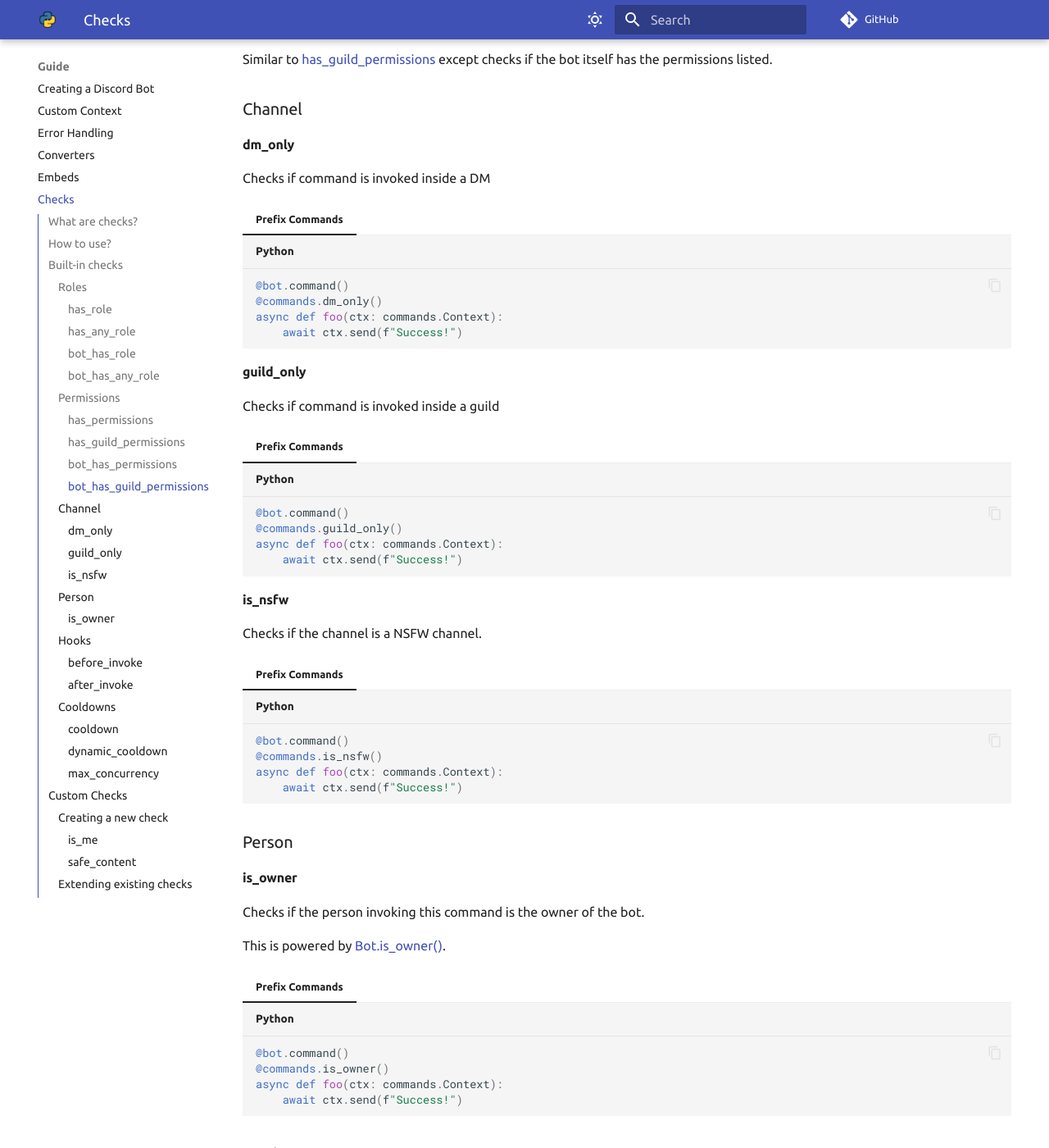
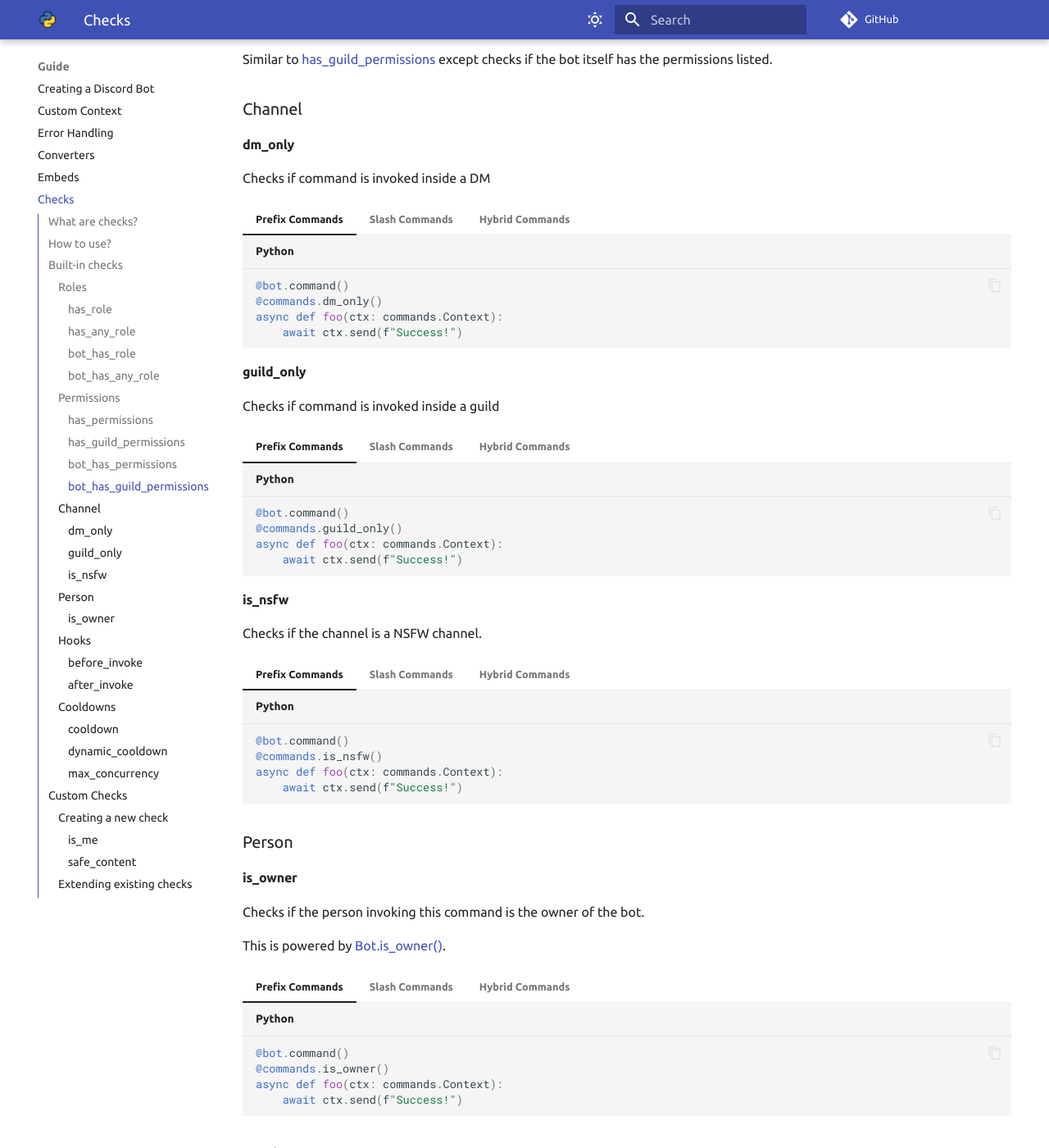
Before and after one commit to FallenDeity/discord.py-masterclass, an MkDocs documentation site: the page built from docs/checks.md, in a window 1280 px wide and 1400 px high, scrolled down 3297 px. Shown: the whole window at 82% size. Built offline with MkDocs 1.6.1 and Material for MkDocs 9.7.7, drawn with Linux system fonts in a browser that asks for light colours; comment, search, counter and statistics services are not loaded.

Commit message:
Fill missing parts

````diff
--- a/docs/checks.md
+++ b/docs/checks.md
@@ -163,6 +163,16 @@ Checks if command is invoked inside a DM
     async def foo(ctx: commands.Context):
         await ctx.send(f"Success!")
     ```
+=== "Slash Commands"
+    !!! question "Not check used"
+        No equivalent check exists for application commands
+=== "Hybrid Commands"
+    ```py
+    @bot.hybrid_command()
+    @commands.dm_only()
+    async def foo(ctx: commands.Context):
+        await ctx.send(f"Success!")
+    ```
 
 #### guild_only
 
@@ -171,6 +181,24 @@ Checks if command is invoked inside a guild
 === "Prefix Commands"
     ```py
     @bot.command()
+    @commands.guild_only()
+    async def foo(ctx: commands.Context):
+        await ctx.send(f"Success!")
+    ```
+=== "Slash Commands"
+    ```py
+    @bot.tree.command()
+    @discord.app_commands.guild_only()
+    async def foo(interaction: discord.Interaction):
+        await interaction.response.send_message(f"Success!")
+    ```
+
+    !!! question "Not check used"
+        No equivalent check exists for application commands
+
+=== "Hybrid Commands"
+    ```py
+    @bot.hybrid_command()
     @commands.guild_only()
     async def foo(ctx: commands.Context):
         await ctx.send(f"Success!")
@@ -187,6 +215,21 @@ Checks if the channel is a NSFW channel.
     async def foo(ctx: commands.Context):
         await ctx.send(f"Success!")
     ```
+=== "Slash Commands"
+    ```py
+    @bot.tree.command(nsfw=True)
+    async def foo(interaction: discord.Interaction):
+        await interaction.response.send_message(f"Success!")
+    ```
+    !!! question "Not check used"
+        No equivalent check exists for application commands
+=== "Hybrid Commands"
+    ```py
+    @bot.hybrid_command()
+    @commands.is_nsfw()
+    async def foo(ctx: commands.Context):
+        await ctx.send(f"Success!")
+    ```
 
 ### Person
 
@@ -199,6 +242,16 @@ This is powered by [Bot.is_owner()](https://discordpy.readthedocs.io/en/stable/e
 === "Prefix Commands"
     ```py
     @bot.command()
+    @commands.is_owner()
+    async def foo(ctx: commands.Context):
+        await ctx.send(f"Success!")
+    ```
+=== "Slash Commands"
+    !!! question "Not check used"
+        No equivalent check exists for application commands
+=== "Hybrid Commands"
+    ```py
+    @bot.hybrid_command()
     @commands.is_owner()
     async def foo(ctx: commands.Context):
         await ctx.send(f"Success!")
````
Also changed, not shown: other parts of docs/checks.md (+1 -1 lines).
